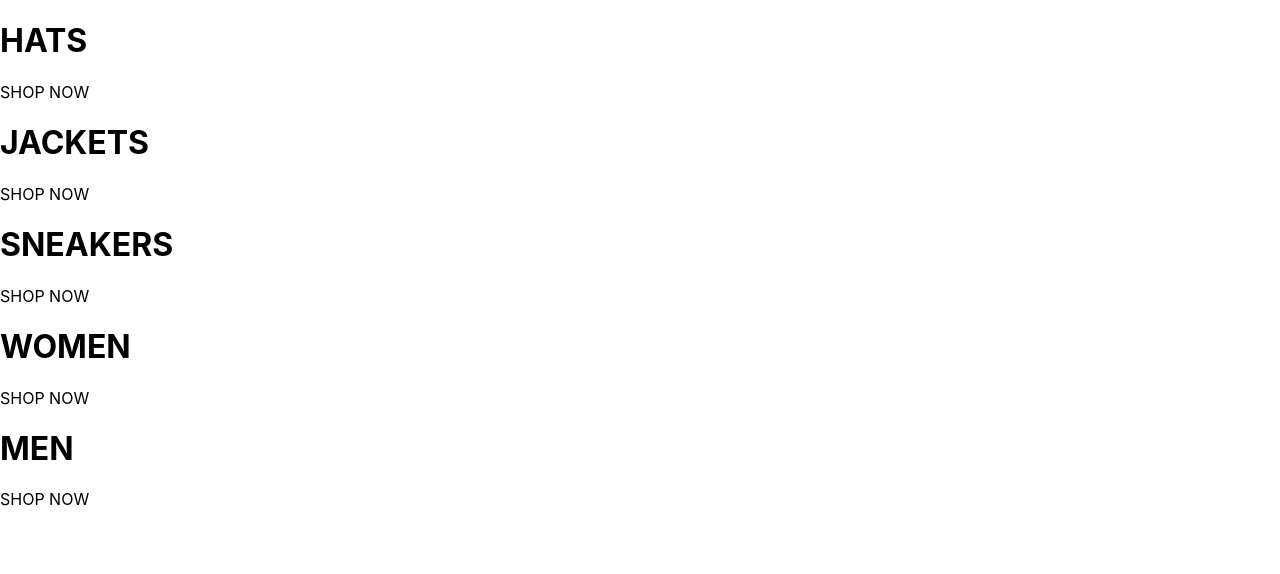
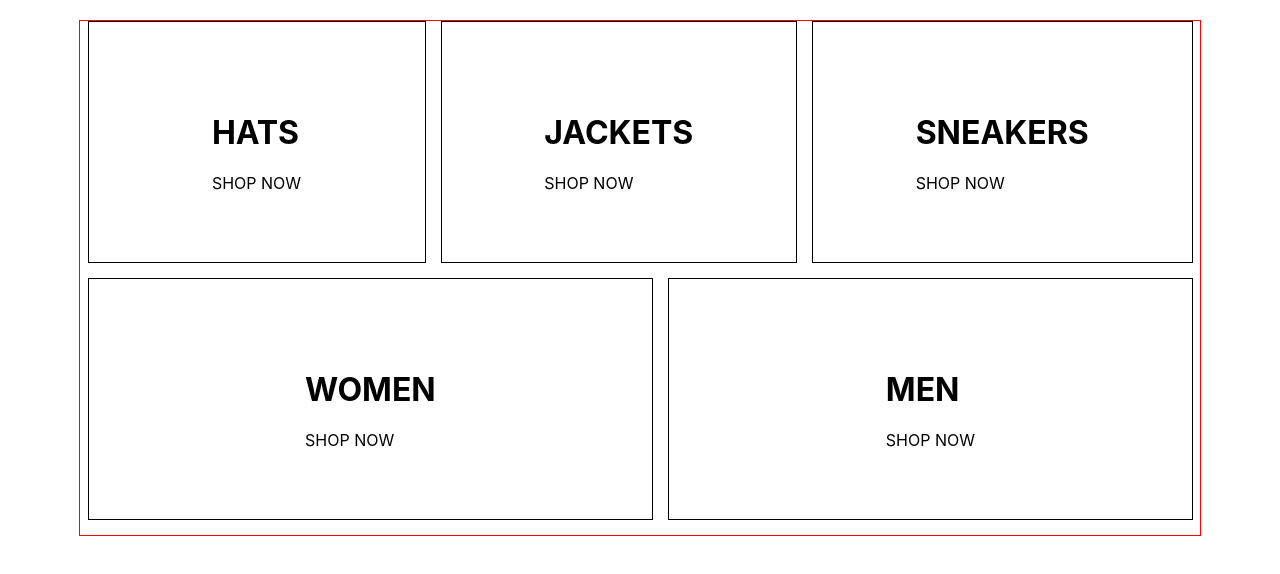
Before and after one commit to TheCodeNinja/Firebase_React_Ecommerce, a React (Create React App) app: page / in a window 1280 px wide. Shown: the top 574 px of the page. Built offline with nearby package versions, Linux system fonts and the light colour scheme.

Commit message:
lesson 01 - yarn add node-sass (4.14.1), style homepage (with flex)

```diff
--- a/package.json
+++ b/package.json
@@ -6,6 +6,7 @@
     "@testing-library/jest-dom": "^5.11.4",
     "@testing-library/react": "^11.1.0",
     "@testing-library/user-event": "^12.1.10",
+    "node-sass": "4.14.1",
     "react": "^17.0.2",
     "react-dom": "^17.0.2",
     "react-scripts": "4.0.3",
--- a/src/homepage.component.jsx
+++ b/src/homepage.component.jsx
@@ -1,4 +1,6 @@
 import React from 'react'
+
+import './homepage.styles.scss'
 
 const HomePage = () => (
   <div className="homepage">
--- /dev/null
+++ b/src/homepage.styles.scss
@@ -0,0 +1,44 @@
+.homepage {
+  display: flex;
+  flex-direction: column;
+  align-items: center;
+  padding: 20px 80px;
+}
+
+// ** flex-container
+// *****************
+
+.directory-menu {
+  width: 100%;
+  display: flex; // flex-direction is row by default
+  flex-wrap: wrap;
+  justify-content: space-between;
+  border: 1px solid red;
+}
+
+// ** flex-item
+// ************
+
+.menu-item {
+  min-width: 30%;
+  height: 240px;
+  border: 1px solid black;
+  flex: 1 1 auto; // make this flex item responsive with the ability to streah and shrink
+
+  // ** this flex-item also a flex-container
+  // ***************************************
+  display: flex;
+  align-items: center; // cross-axis
+  justify-content: center; // main-axis
+
+  margin: 0 7.5px 15px; // T, L/R, B
+
+  // &:first-child {
+  //   margin-right: 7.5px;
+  // }
+
+  // &:last-child {
+  //   margin-left: 7.5px;
+  // }
+
+}
```
Also changed, not shown: 1 other file (tests, documents, lock files or other folders).
